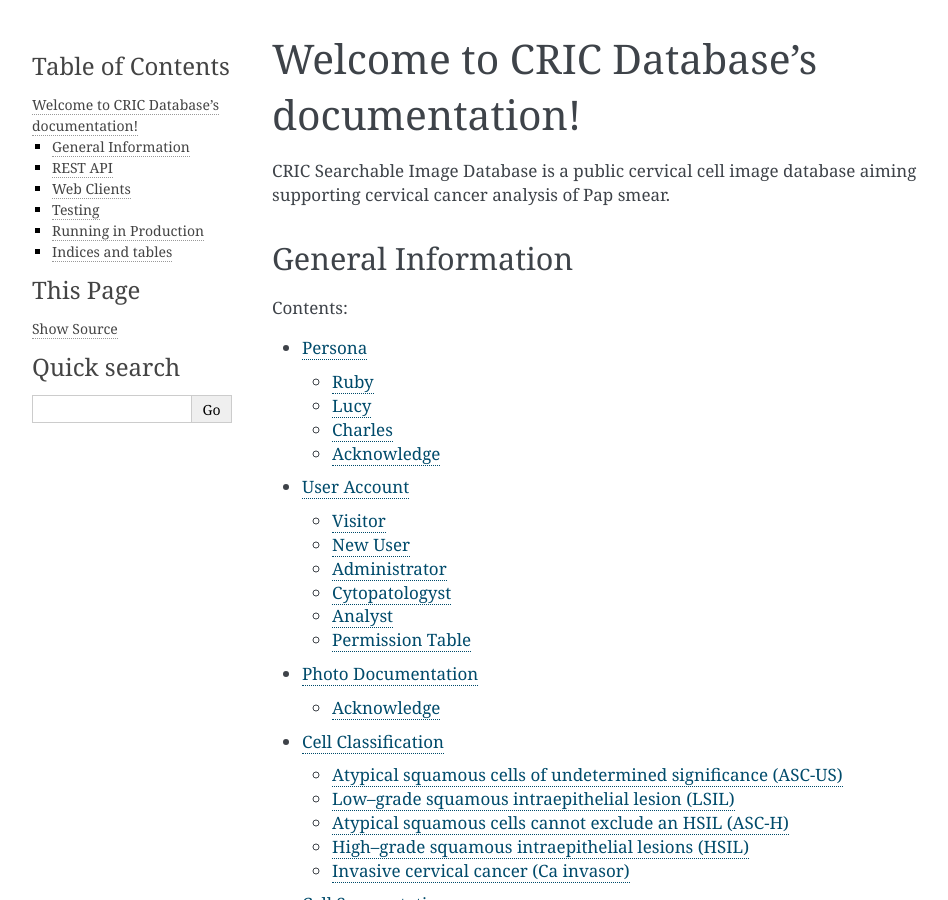
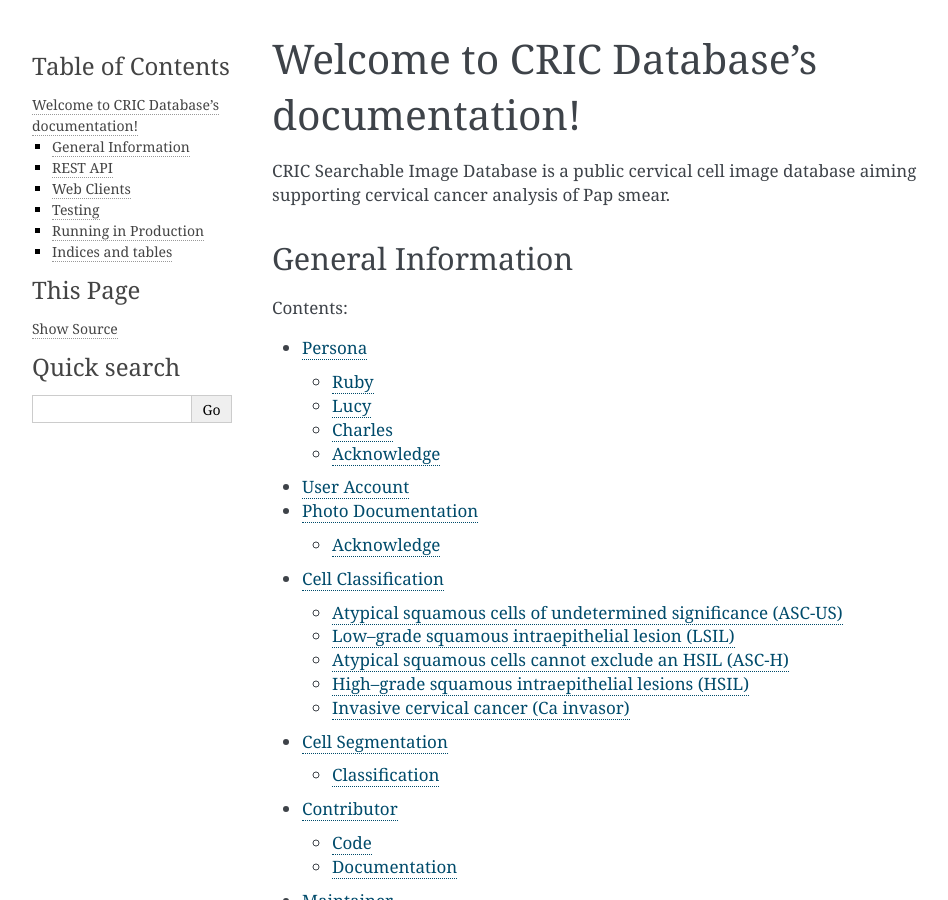
Before and after one commit to CRICDatabase/searchable-image-database, a Sphinx documentation site: the page built from docs/index.rst, in a window 1280 px wide and 900 px high. Shown: the whole window, without its empty margins (148-1096 px from the left). Built offline with Sphinx 7.4.7, drawn with Linux system fonts in a browser that asks for light colours.

Commit message:
Clean user account table

```diff
--- a/docs/user.rst
+++ b/docs/user.rst
@@ -2,33 +2,13 @@
  User Account
 ==============
 
-This are fictional characters created to represent CRIC Database's user **account** type.
-
-Visitor
-=======
-
-New User
-========
-
-Administrator
-=============
-
-Cytopatologyst
-==============
-
-Analyst
-=======
-
-Permission Table
-================
-
-====================== ======= ======== ============= ============== =======
-Action                 Visitor New User Administrator Cytopatologyst Analyst
-====================== ======= ======== ============= ============== =======
-View sample image      ✓       ✓        ✓             ✓              ✓
-View image             ❌       ✓        ✓             ✓             ✓
-Add new image          ❌       ❌      ✓             ❌             ❌
-Add new classification ❌       ❌      ✓             ❌             ❌
-Add new segmentation   ❌       ❌      ✓             ❌             ❌
-Create new user        ❌       ❌      ✓             ❌             ❌
-====================== ======= ======== ============= ============== =======
+====================== ======= ======== =============
+Action                 Visitor User     Administrator
+====================== ======= ======== =============
+View public image      ✓       ✓        ✓
+View private image     ❌      ✓         ✓
+Add new image          ❌      ❌         ✓
+Add new classification ❌      ❌         ✓
+Add new segmentation   ❌      ❌         ✓
+Create new user        ✓      ❌         ✓
+====================== ======= ======== =============
```
